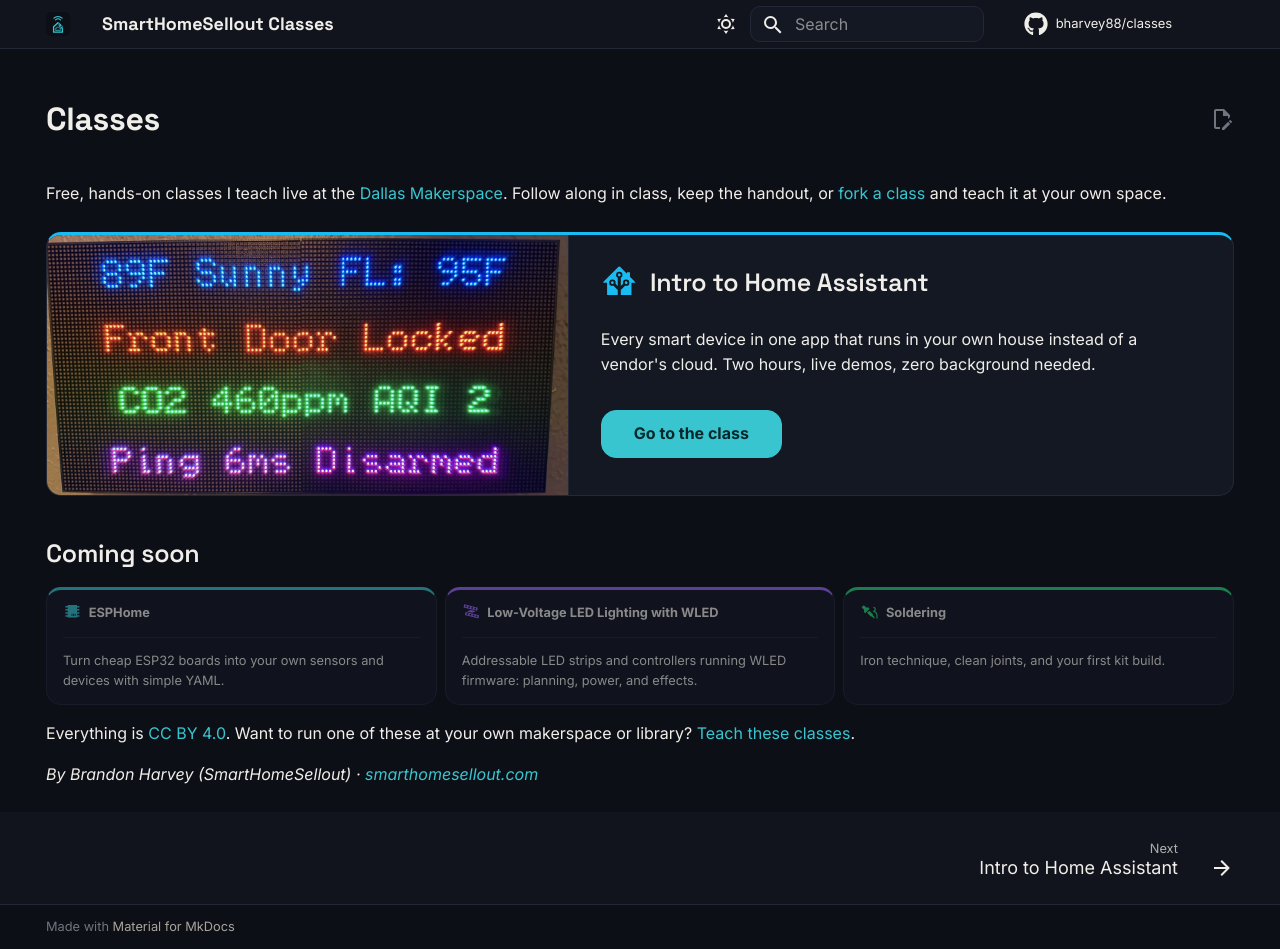
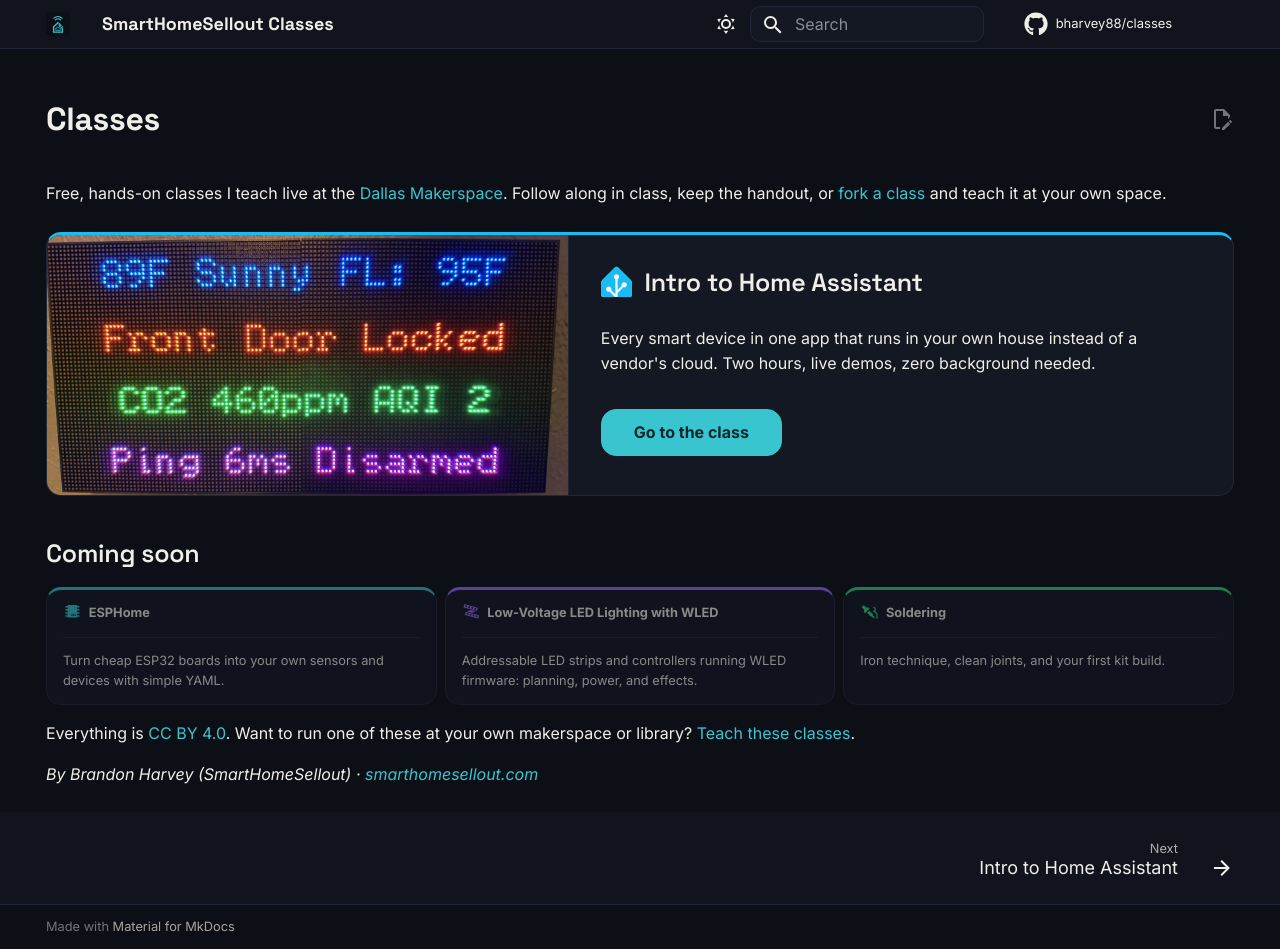
Before and after one commit to bharvey88/classes, an MkDocs documentation site: the page built from docs/index.md, in a window 1280 px wide and 949 px high. Built offline with MkDocs 1.6.1 and Material for MkDocs 9.7.7, drawn with Linux system fonts in a browser that asks for light colours; comment, search, counter and statistics services are not loaded.

Commit message:
Use the official Home Assistant logomark on the class card
Downloaded from home-assistant/assets (home-assistant-logo.zip,
logomark color variant) instead of tinting the mdi glyph.

```diff
--- a/docs/index.md
+++ b/docs/index.md
@@ -12,7 +12,7 @@ Free, hands-on classes I teach live at the [Dallas Makerspace](https://dallasmak
 <img src="assets/photos/intro-ha-card.webp" class="feature-photo" alt="Live Home Assistant data on a wall-mounted LED matrix" />
 <div class="feature-body" markdown>
 
-## :material-home-assistant:{ .class-icon .c-ha } Intro to Home Assistant
+## ![Home Assistant logo](assets/home-assistant-logo.svg){ .class-logo } Intro to Home Assistant
 
 Every smart device in one app that runs in your own house instead of a vendor's cloud. Two hours, live demos, zero background needed.
 
--- a/docs/stylesheets/extra.css
+++ b/docs/stylesheets/extra.css
@@ -283,6 +283,14 @@
   vertical-align: -0.25em;
   margin-right: 0.2em;
 }
+/* Real project logos (e.g. the official HA logomark) used as class icons */
+.md-typeset img.class-logo {
+  height: 1.25em;
+  width: auto;
+  vertical-align: -0.25em;
+  margin-right: 0.25em;
+  display: inline;
+}
 .md-typeset .c-ha { color: var(--shs-c-ha); }
 .md-typeset .c-esphome { color: var(--shs-c-esphome); }
 .md-typeset .c-wled { color: var(--shs-c-wled); }
```
Also changed, not shown: docs/assets/home-assistant-logo.svg (added).
